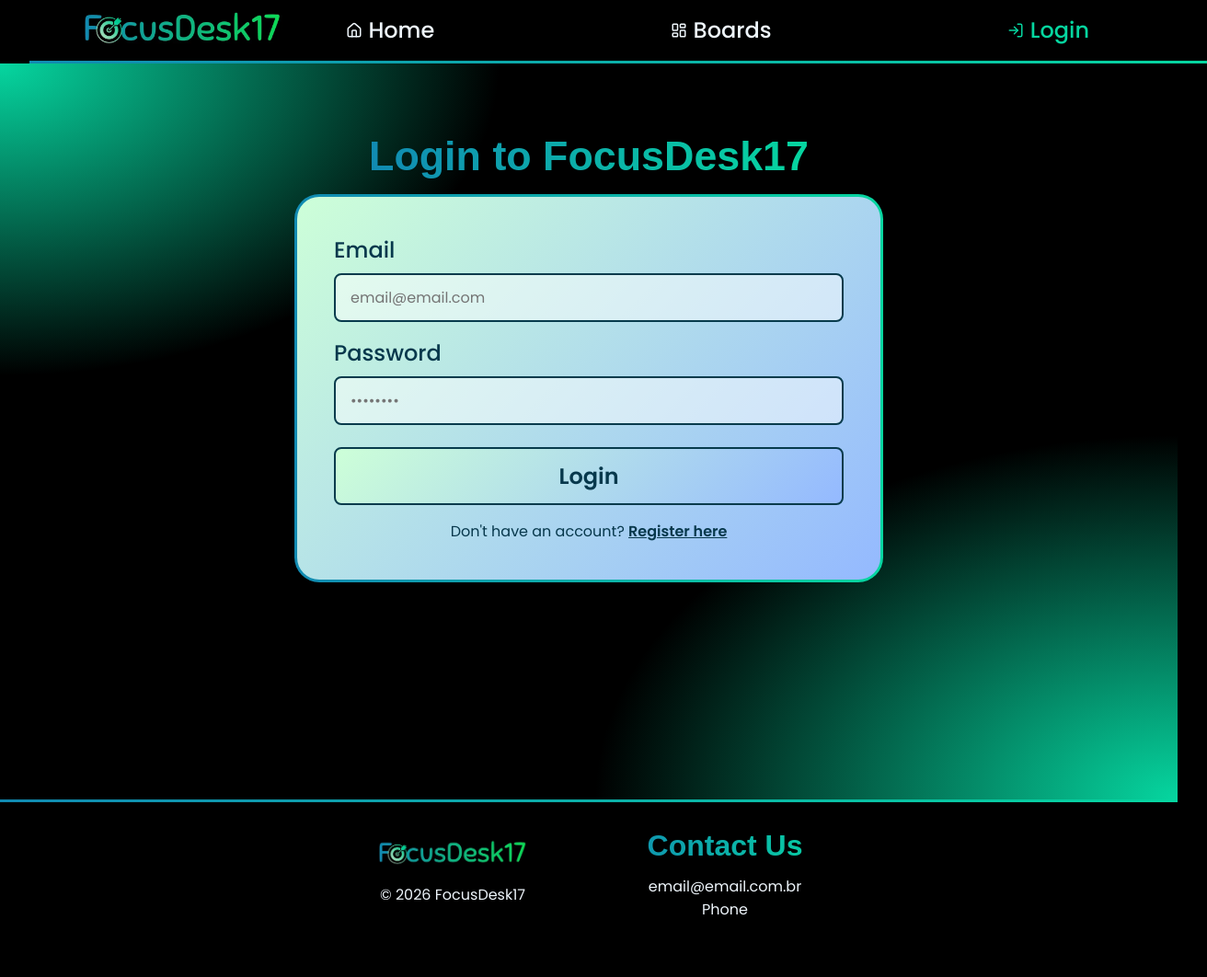
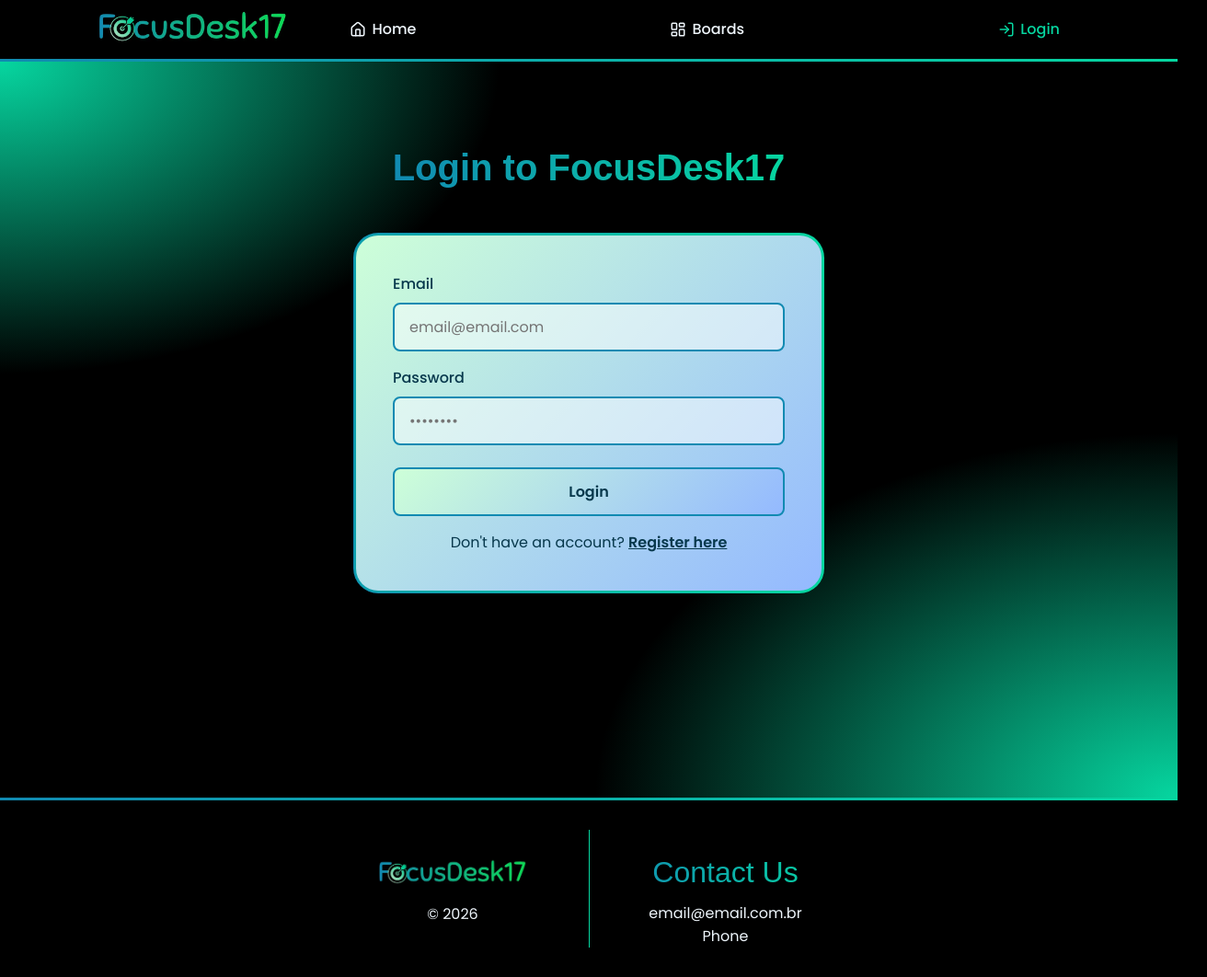
Before and after one commit to NefiMuniz/FocusDesk17, a React (Vite) app in the folder frontend/: page /login in a window 1280 px wide. Shown: the whole page at 92% size, 1312 px wide, since content can reach past the window. Before the commit the page ends 1017 px from the top, so only its background shows below. Built offline with nearby package versions, Linux system fonts and the light colour scheme; no server answers; a web font is replaced by a local one.

Commit message:
minor change to footer/nav and css

```diff
--- a/frontend/src/components/Footer.module.css
+++ b/frontend/src/components/Footer.module.css
@@ -2,7 +2,7 @@
   display: grid;
   grid-template-columns: 1fr 1fr 1fr 1fr;
   align-items: center;
-    padding: 1rem 3rem;
+  padding: 2rem 3rem;
   background-color: #000000;
   border-top: 3px solid transparent;
   border-image: linear-gradient(to right, #118AB2, #06D6A0) 1;
@@ -21,6 +21,11 @@
 .logo {
   width: 60%;
   height: auto;
+  transition: transform 0.3s ease;
+}
+
+.logo:hover{
+  transform: translateY(-5px);
 }
 
 .copyright {
@@ -31,6 +36,7 @@
 .contact {
   grid-column: 3/4;
   text-align: center;
+  border-left: #06D6A0 1px solid;
 }
 
 .contactTitle {
@@ -40,5 +46,13 @@
   -webkit-text-fill-color: transparent;
   font-family: "Sniglet", sans-serif;
   font-size: 2rem;
+  font-weight: 100;
   margin: 0.8rem;
+  padding-top: 1rem;
+  transition: transform 0.3s ease;
 }
+
+
+.contactTitle:hover{
+  transform: translateY(-5px);
+}
--- a/frontend/src/components/Footer.tsx
+++ b/frontend/src/components/Footer.tsx
@@ -11,7 +11,7 @@ const Footer = () => {
         <NavLink to="/">
           <img src={logo} alt="FocusDesk17" className={styles.logo} />
         </NavLink>
-        <p className={styles.copyright}>© {year} FocusDesk17</p>
+        <p className={styles.copyright}>© {year}</p>
       </div>
 
       <div className={styles.contact}>
--- a/frontend/src/components/Navbar.module.css
+++ b/frontend/src/components/Navbar.module.css
@@ -1,8 +1,9 @@
 .navbar {
+box-sizing: border-box;
   display: grid;
   grid-template-columns: 1fr 3fr;
   padding: 0.01rem 3rem;
-    margin: 0rem 2rem;
+  padding-left: 6rem ;
   background-color: #000000;
   width: 100%;
   border-bottom: 3px solid transparent;
@@ -14,6 +15,11 @@
   grid-column: 1/2;
   width: 80%;
   height: auto;
+  transition: transform 0.3s ease;
+}
+
+.logo img:hover{
+  transform: translateY(-5px);
 }
 
 .navLinks {
@@ -34,13 +40,13 @@
   text-decoration: none;
   font-family: "Poppins", sans-serif;
   font-weight: 500;
-    font-size: 1.5rem;
-    transition: opacity 0.2s;
+  font-size: 1rem;
+  transition: transform 0.3s ease;
 }
 
 .navLink:hover {
-    opacity: 0.75;
-    font-size: 2rem;
+  opacity: 0.90;
+  transform: translateY(-6px);
 }
 
 .active{
--- a/frontend/src/pages/Login.module.css
+++ b/frontend/src/pages/Login.module.css
@@ -3,6 +3,8 @@
     justify-content: center;
     align-items: center;
     min-height: 80vh;
+    padding: 3rem 0;
+
 }
 
 .cardBorder {
@@ -10,6 +12,11 @@
     border-radius: 1.7rem;
     padding: 3px;
     width: 100%;
+    transition: transform 0.3s ease;
+}
+
+.cardBorder:hover {
+    transform: translateY(-6px);
 }
 
 
@@ -19,6 +26,7 @@
     padding: 2.5rem;
     width: 100%;
     position: relative;
+    box-shadow: 0 0 0 2px rgba(6, 214, 160, 0.3);
 }
 
 .wrapper {
@@ -26,8 +34,8 @@
     flex-direction: column;
     align-items: center;
     gap: 1rem;
-    width: 100%;
-    max-width: 40rem;
+    width:90%;
+    max-width: 32rem;
 }
 
 .title {
@@ -37,7 +45,8 @@
     background-clip: text;
     -webkit-text-fill-color: transparent;
     text-align: center;
-    font-size: 2.8rem;
+    font-size: 2.5rem;
+    margin: 2rem;
 }
 
 .form {
@@ -50,13 +59,13 @@
     font-family: "Poppins", sans-serif;
     color: #07384C;
     font-weight: 500;
-    font-size: 1.5rem;
+    font-size: 1rem;
 }
 
 .form input {
 padding: 0.75rem 1rem;
 border-radius: 0.5rem;
-border: 2px solid #073b4c;
+border: 2px solid #118AB2;
 background-color: rgba(255, 255, 255, 0.5);
 font-family: "Poppins", sans-serif;
 font-size: 1rem;
@@ -65,16 +74,18 @@ outline: none;
 }
 
 .form input:focus {
-border-color: #118AB2;
+    border-color: #06D6A0;
+    box-shadow: 0 0 0 2px rgba(6, 214, 160, 0.3);
+    outline: none;
 }
 
 .button {
 padding: 0.75rem;
 border-radius: 0.5rem;
-border: 2px solid #073b4c;
+border: 2px solid #118AB2;
 background: linear-gradient(135deg, #cdffd8, #94b9ff);
 font-family: "Poppins", sans-serif;
-font-size: 1.5rem;
+font-size: 1rem;
 font-weight: 600;
 color: #07384C;
 cursor: pointer;
```
Lines whose indentation alone changed are shown as unchanged.
